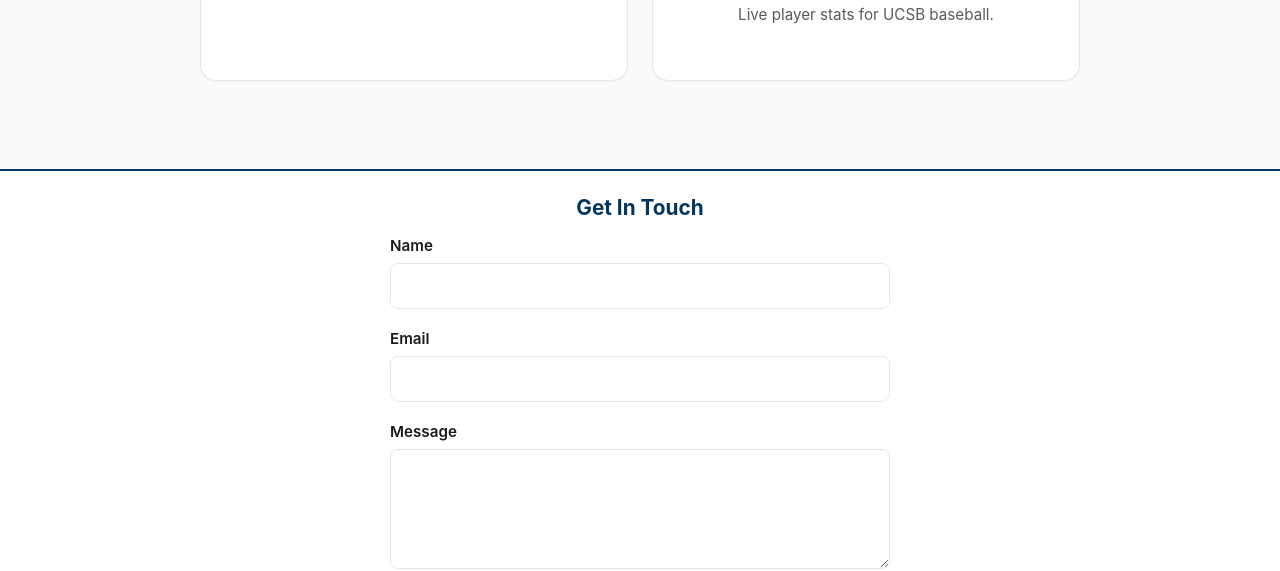
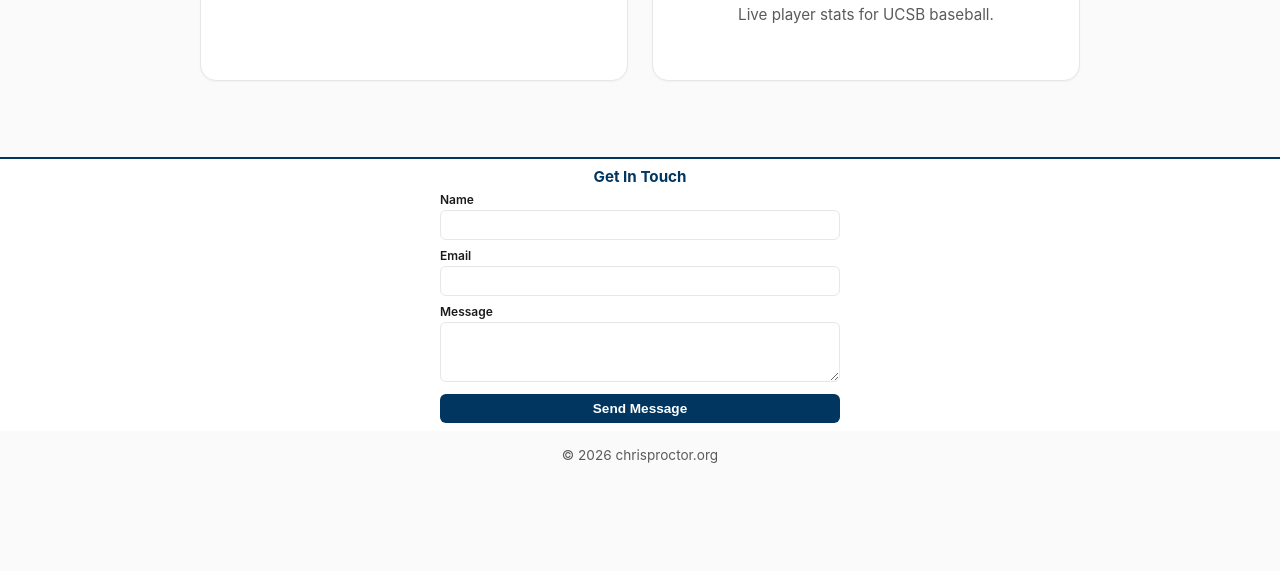
Before and after one commit to cpinsb/chrisproctor.org, a plain HTML site: page index.html in a window 1280 px wide. Shown: the part 411-982 px from the top of the page. After the commit the page ends 898 px from the top, so only its background shows below. Drawn offline with Linux system fonts and the light colour scheme.

Commit message:
Minimize get in touch contact form section

```diff
--- a/index.html
+++ b/index.html
@@ -96,39 +96,39 @@
     }
     .contact-section {
       background: white;
-      padding: 24px 24px;
-      margin-top: 24px;
+      padding: 8px 24px;
+      margin-top: 12px;
       border-top: 2px solid var(--ucsb-blue);
     }
     .contact-section h2 {
-      margin: 0 0 16px;
-      font-size: 1.3rem;
+      margin: 0 0 6px;
+      font-size: 0.95rem;
       color: var(--ucsb-blue);
       text-align: center;
       font-weight: 700;
     }
     .contact-form {
-      max-width: 500px;
+      max-width: 400px;
       margin: 0 auto;
     }
     .form-group {
-      margin-bottom: 20px;
+      margin-bottom: 8px;
     }
     .form-group label {
       display: block;
-      margin-bottom: 8px;
+      margin-bottom: 3px;
       font-weight: 600;
       color: var(--ink);
-      font-size: 0.95rem;
+      font-size: 0.75rem;
     }
     .form-group input,
     .form-group textarea {
       width: 100%;
-      padding: 12px 14px;
-      border: 1.5px solid #e5e7eb;
-      border-radius: 8px;
+      padding: 6px 8px;
+      border: 1px solid #e5e7eb;
+      border-radius: 6px;
       font-family: inherit;
-      font-size: 1rem;
+      font-size: 0.85rem;
       color: var(--ink);
       transition: border-color 0.2s;
     }
@@ -136,27 +136,27 @@
     .form-group textarea:focus {
       outline: none;
       border-color: var(--ucsb-blue);
-      box-shadow: 0 0 0 3px rgba(0, 54, 96, 0.1);
+      box-shadow: 0 0 0 2px rgba(0, 54, 96, 0.08);
     }
     .form-group textarea {
       resize: vertical;
-      min-height: 120px;
+      min-height: 60px;
     }
     .submit-btn {
       width: 100%;
-      padding: 12px 24px;
+      padding: 7px 16px;
       background: var(--ucsb-blue);
       color: white;
       border: none;
-      border-radius: 8px;
-      font-size: 1rem;
+      border-radius: 6px;
+      font-size: 0.85rem;
       font-weight: 600;
       cursor: pointer;
       transition: background 0.2s, transform 0.15s;
     }
     .submit-btn:hover {
       background: #002a4a;
-      transform: translateY(-2px);
+      transform: translateY(-1px);
     }
     .submit-btn:active {
       transform: translateY(0);
```
